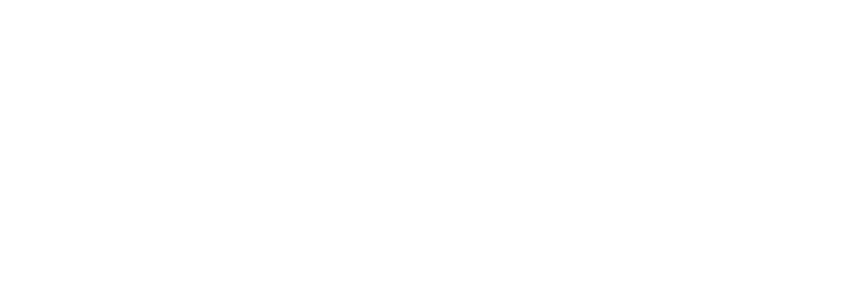
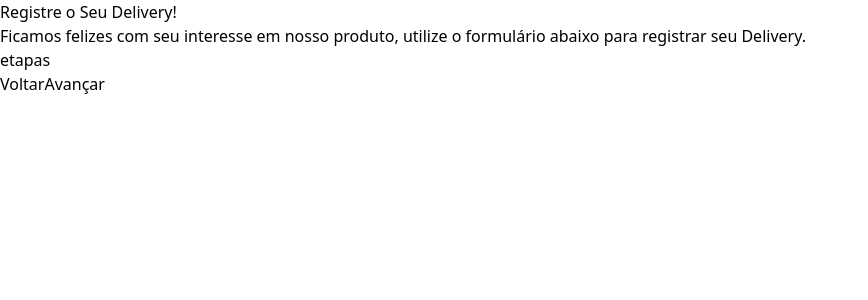
Before and after one commit to Matheus-Souto/gestor-pedidos, a React (Vite) app: page /register in a window 1280 px wide. Before the commit this address had no page. Shown: the top 300 px of the page, without its empty margins (0-868 px from the left). Built offline with nearby package versions, Linux system fonts and the light colour scheme.

Commit message:
[BUILD]: Configura tela register e react-icons

```diff
--- a/package.json
+++ b/package.json
@@ -12,6 +12,7 @@
   "dependencies": {
     "react": "^18.2.0",
     "react-dom": "^18.2.0",
+    "react-icons": "^4.9.0",
     "react-router-dom": "^6.11.2"
   },
   "devDependencies": {
--- a/src/App.jsx
+++ b/src/App.jsx
@@ -1,6 +1,7 @@
 // components
 import { Routes, Route } from 'react-router-dom'
 import Login from './pages/Login'
+import Register from './pages/Register'
 
 const App = () => {
   return(
@@ -9,6 +10,7 @@
         <Routes>
           <Route path='/' element={<h1>Home</h1>} />
           <Route path='/login' element={<Login />} />
+          <Route path='/register' element={<Register />} />
         </Routes>
       </div>
     </>
--- /dev/null
+++ b/src/pages/Register/RegisterArea.jsx
@@ -0,0 +1,25 @@
+const RegisterArea = () => {
+    return (
+      <div className="w-screen h-screen bg-slate-600">
+        <div>
+            <h2>Registre o Seu Delivery!</h2>
+            <p>Ficamos felizes com seu interesse em nosso produto, utilize o formulário abaixo para registrar seu Delivery.</p>
+        </div>
+        <div>
+            <p>etapas</p>
+            <form>
+                <div>
+                    <button type="button">
+                        <span>Voltar</span>
+                    </button>
+                    <button type="submit">
+                        <span>Avançar</span>
+                    </button>
+                </div>
+            </form>
+        </div>
+      </div>
+    )
+  }
+
+  export default RegisterArea
--- /dev/null
+++ b/src/pages/Register/index.jsx
@@ -0,0 +1,11 @@
+import RegisterArea from "./RegisterArea"
+
+const Register = () => {
+    return(
+        <div className="bg-slate-600">
+            <RegisterArea />
+        </div>
+    )
+}
+
+export default Register
```
Also changed, not shown: 1 other file (tests, documents, lock files or other folders).
